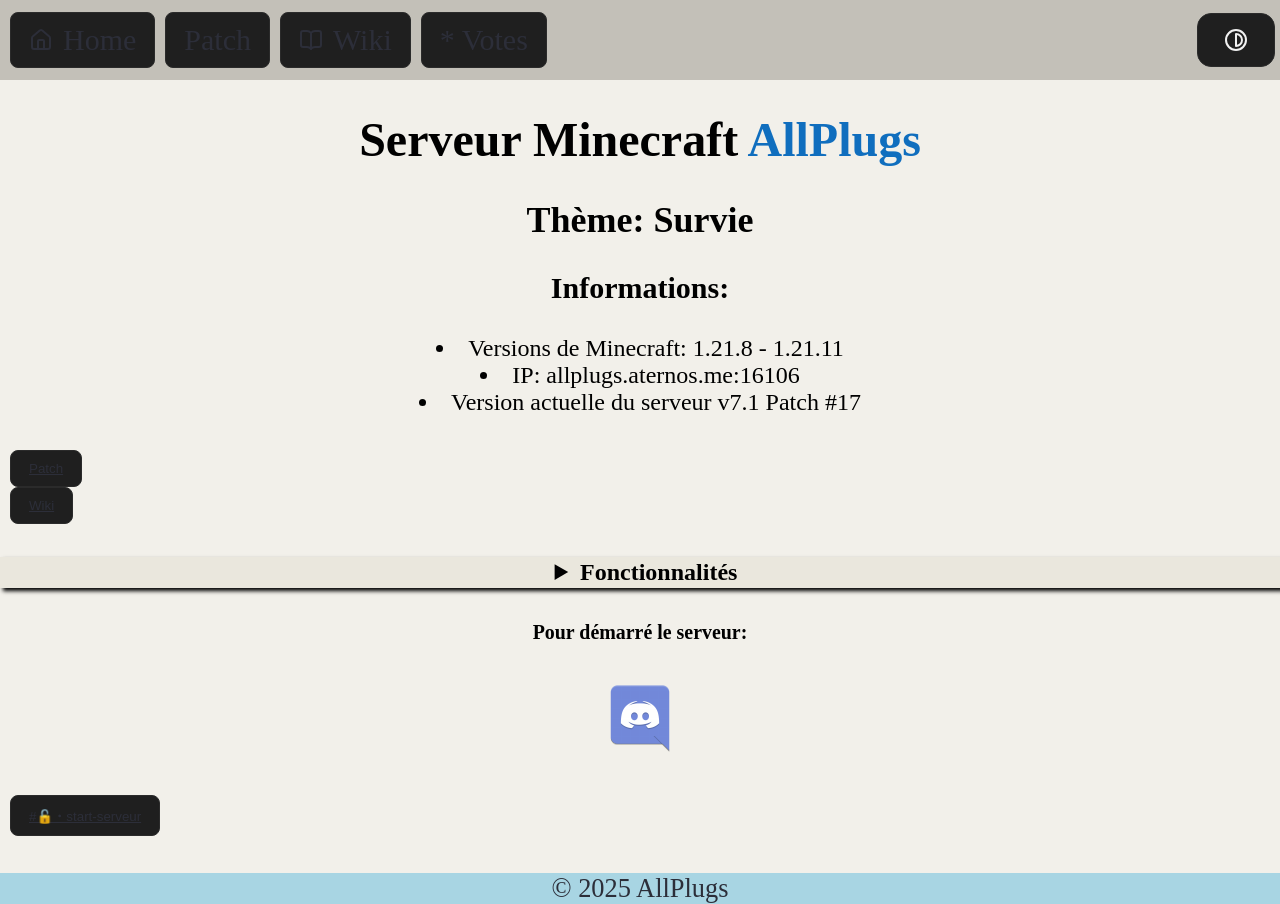
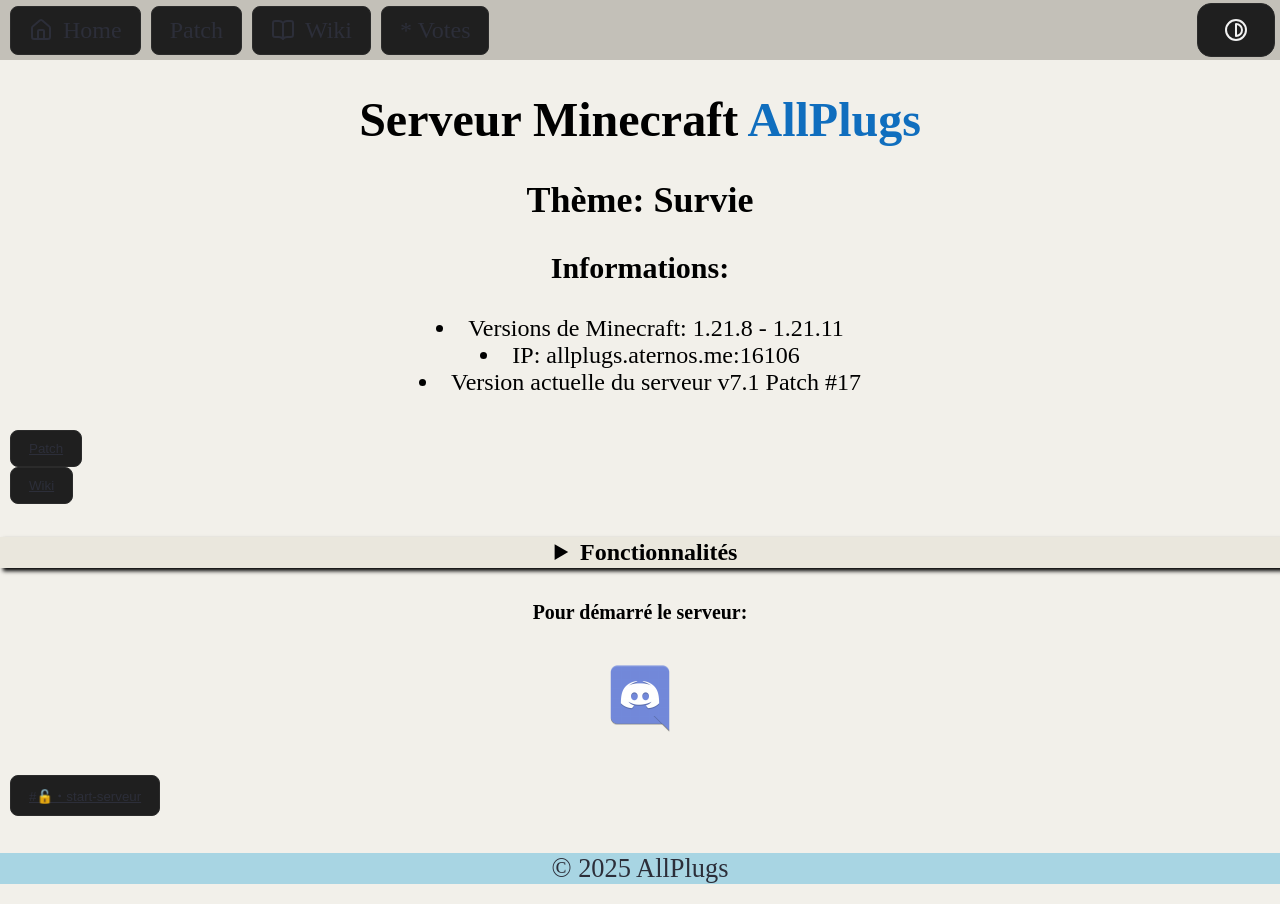
Before and after one commit to Nat688/AllPlugs-Site, a Jekyll site: the page built from index.html, in a window 1280 px wide. Built offline with Jekyll 4.4.1, drawn with Linux system fonts in a browser that asks for light colours.

Commit message:
Update default.html

```diff
--- a/_layouts/default.html
+++ b/_layouts/default.html
@@ -238,9 +238,9 @@
     top: 0;
     left: 0;
     width: 100%;
-	height: 80px;              /* OBLIGATOIRE */
+	height: 60px;              /* OBLIGATOIRE */
 	background-color: #c3c0b8;
-	font-size: 125%;
+	font-size: 100%;
     color: #2C2E39;
 	display: flex;
 	align-items: center;
@@ -300,14 +300,14 @@
     color: #F2F0EA;
 }
 body {
-    padding-top: 80px;
+    padding-top: 60px;
     background-color: #F2F0EA;
     font-size: 150%;
     color: black;
     text-align: left;
 }
 body.dark {
-    padding-top: 80px;
+    padding-top: 60px;
     background-color: #252121;
     font-size: 150%;
     color: white;
```
